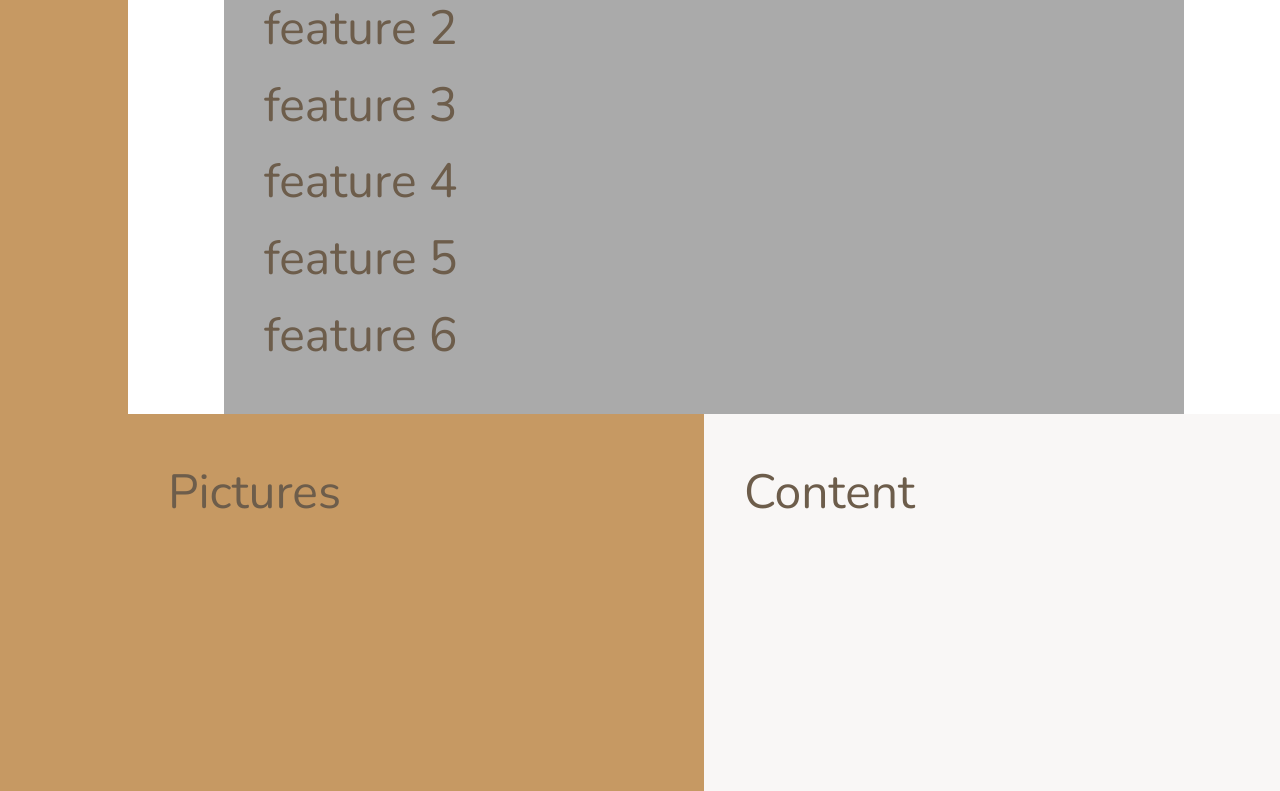
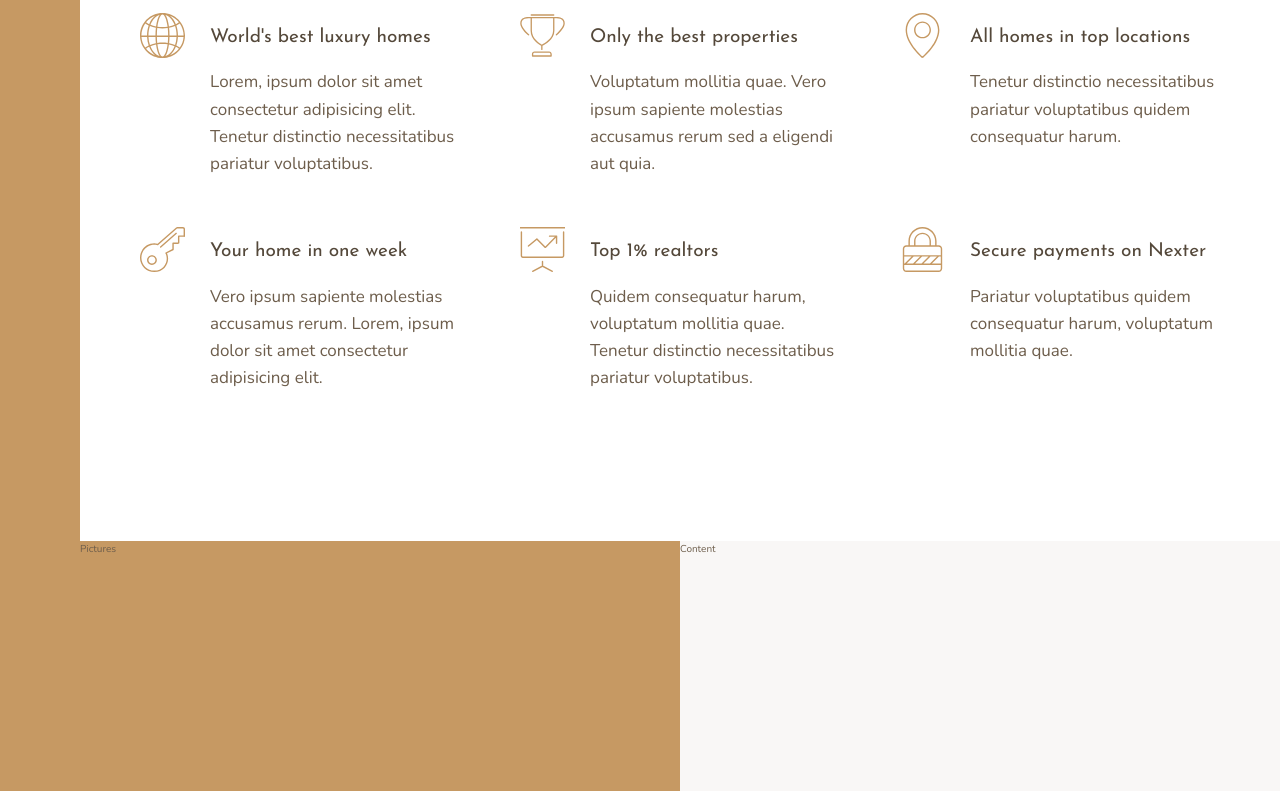
Before and after one commit to jacekzieba/Nexter, a website: page index.html in a window 1280 px wide. Shown: the part 767-1558 px from the top of the page. Drawn offline with nearby package versions, Linux system fonts and the light colour scheme.

Commit message:
Features

```diff
--- a/index.html
+++ b/index.html
@@ -25,12 +25,48 @@
         </div>
 
         <section class="features">
-            <div class="feature">feature 1</div>
-            <div class="feature">feature 2</div>
-            <div class="feature">feature 3</div>
-            <div class="feature">feature 4</div>
-            <div class="feature">feature 5</div>
-            <div class="feature">feature 6</div>
+            <div class="feature">
+                <svg class="feature__icon">
+                    <use xlink:href="img/sprite.svg#icon-global"></use>
+                </svg>
+                <h4 class="heading-4 heading-4--dark">World's best luxury homes</h4>
+                <p class="feature__text">Lorem, ipsum dolor sit amet consectetur adipisicing elit. Tenetur distinctio necessitatibus pariatur voluptatibus.</p>
+            </div>
+            <div class="feature">
+                <svg class="feature__icon">
+                    <use xlink:href="img/sprite.svg#icon-trophy"></use>
+                </svg>
+                <h4 class="heading-4 heading-4--dark">Only the best properties</h4>
+                <p class="feature__text">Voluptatum mollitia quae. Vero ipsum sapiente molestias accusamus rerum sed a eligendi aut quia.</p>
+            </div>
+            <div class="feature">
+                <svg class="feature__icon">
+                    <use xlink:href="img/sprite.svg#icon-map-pin"></use>
+                </svg>
+                <h4 class="heading-4 heading-4--dark">All homes in top locations</h4>
+                <p class="feature__text">Tenetur distinctio necessitatibus pariatur voluptatibus quidem consequatur harum.</p>
+            </div>
+            <div class="feature">
+                <svg class="feature__icon">
+                    <use xlink:href="img/sprite.svg#icon-key"></use>
+                </svg>
+                <h4 class="heading-4 heading-4--dark">Your home in one week</h4>
+                <p class="feature__text">Vero ipsum sapiente molestias accusamus rerum. Lorem, ipsum dolor sit amet consectetur adipisicing elit.</p>
+            </div>
+            <div class="feature">
+                <svg class="feature__icon">
+                    <use xlink:href="img/sprite.svg#icon-presentation"></use>
+                </svg>
+                <h4 class="heading-4 heading-4--dark">Top 1% realtors</h4>
+                <p class="feature__text">Quidem consequatur harum, voluptatum mollitia quae. Tenetur distinctio necessitatibus pariatur voluptatibus.</p>
+            </div>
+            <div class="feature">
+                <svg class="feature__icon">
+                    <use xlink:href="img/sprite.svg#icon-lock"></use>
+                </svg>
+                <h4 class="heading-4 heading-4--dark">Secure payments on Nexter</h4>
+                <p class="feature__text">Pariatur voluptatibus quidem consequatur harum, voluptatum mollitia quae.</p>
+            </div>
         </section>
 
         <div class="story__pictures">
--- a/sass/_base.scss
+++ b/sass/_base.scss
@@ -24,7 +24,7 @@ $font-display: 'Josefin Sans', sans-serif;
 
 html {
     box-sizing: border-box;
-    font-size: 62,5%;
+    font-size: 62.5%;
 }
 
 body {
@@ -38,9 +38,4 @@ body {
     display: grid;
     grid-template-rows: 80vh min-content 40vw repeat(3, min-content);
     grid-template-columns: [sidebar-start] 8rem [sidebar-end full-start] minmax(6rem, 1fr) [center-start] repeat(8, [col-start] minmax(min-content, 14rem) [col-end]) [center-end] minmax(6rem, 1fr) [full-end]; //(sidebar + dwie przerwy po max 1fr + 8 kolumn, najmniej min-content, najwięcej 14rem)
-
-    & > * { //* to wszystkie children klasy
-        padding: 40px;
-        font-size: 3rem;
-    }
 }
--- a/sass/_features.scss
+++ b/sass/_features.scss
@@ -1,4 +1,28 @@
 .features {
-    background-color: $color-grey-light-2;
     grid-column: center-start / center-end;
+    margin: 15rem 0;
+
+    display: grid;
+    grid-template-columns: repeat(auto-fit, minmax(25rem, 1fr)); //tyle kolumn, ile się zmieści, pomiędzy 25rem a 1fr
+    grid-gap: 6rem;
+    align-items: flex-start;
 }
+
+.feature {
+    display: grid;
+    grid-template-columns: min-content 1fr;
+    row-gap: 1.5rem;
+    column-gap: 2.5rem;
+
+    &__icon {
+        fill: $color-primary;
+        width: 4.5rem;
+        height: 4.5rem;
+        grid-row: 1 / span 2;
+        transform: translateY(-1rem);
+    }
+
+    &__text {
+        font-size: 1.7rem;
+    }
+}
--- a/sass/_typography.scss
+++ b/sass/_typography.scss
@@ -0,0 +1,29 @@
+%heading {
+    font-family: $font-display;
+    font-weight: 400;
+}
+
+.heading-1 {
+    @extend %heading;
+}
+
+.heading-2 {
+    @extend %heading;
+}
+
+.heading-3 {
+    @extend %heading;
+}
+
+.heading-4 {
+    @extend %heading;
+    font-size: 1.9rem;
+
+    &--light {
+        color: $color-grey-light-1;
+    }
+
+    &--dark {
+        color: $color-grey-dark-1;
+    }
+}
```
Also changed, not shown: sass/main.css, 1 other file.
